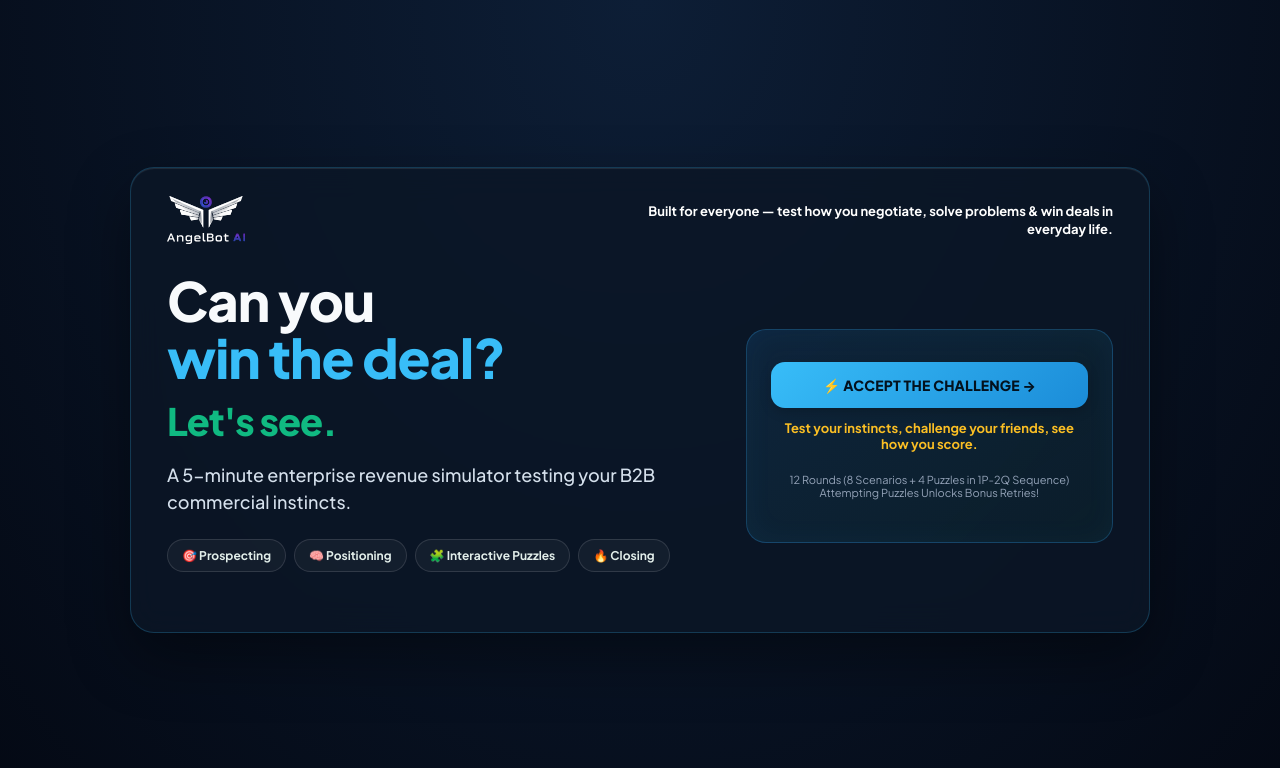
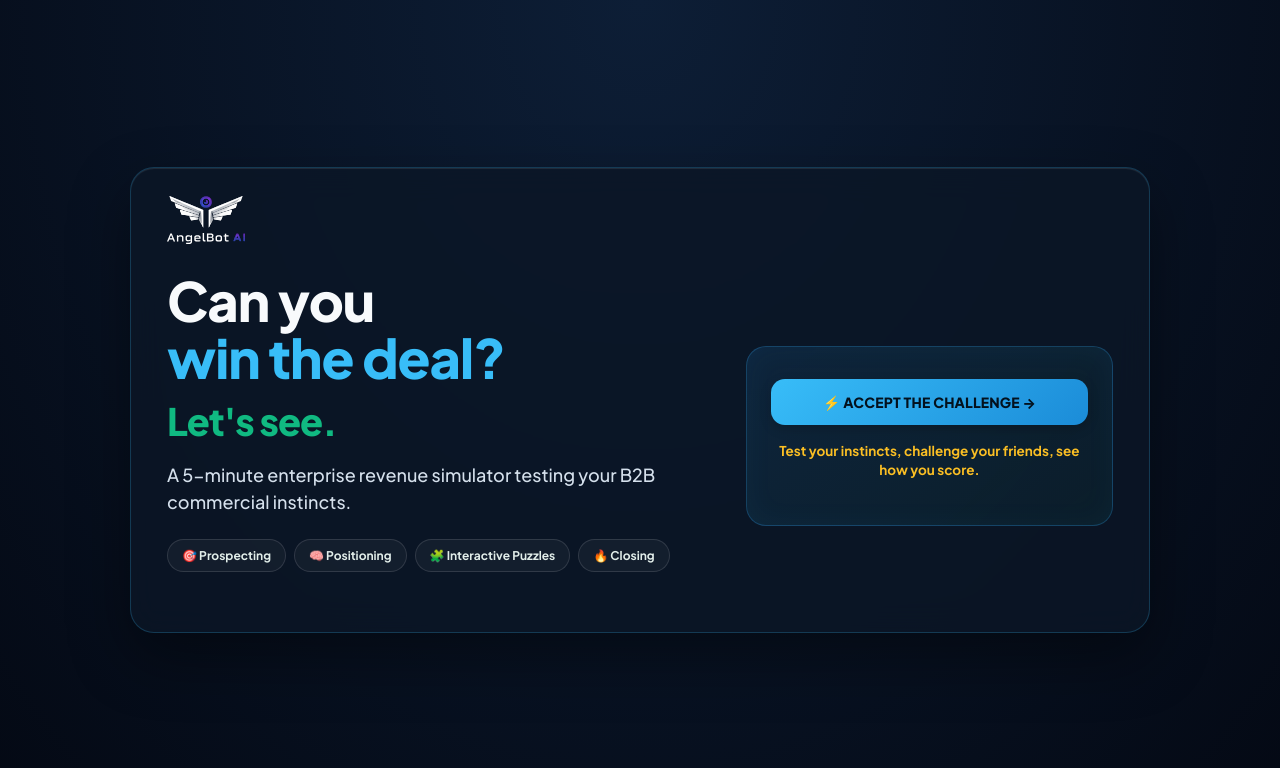
Before and after one commit to rachitas29/career-match-game, a website: page AngelBot_B2B_Revenue_Challenge_Final.html in a window 1280 px wide. Drawn offline with Linux system fonts and the light colour scheme.

Commit message:
Clean top header to logo only and place 'Test your instincts, challenge your friends, see how you score.' cleanly below ACCEPT THE CHALLENGE button

```diff
--- a/AngelBot_B2B_Revenue_Challenge_Final.html
+++ b/AngelBot_B2B_Revenue_Challenge_Final.html
@@ -1341,9 +1341,6 @@
       <div class="brand-header-bar"
         style="margin-bottom: 24px; display: flex; justify-content: space-between; align-items: center; gap: 16px; flex-wrap: wrap;">
         <img src="AB2.svg" alt="AngelBot AI Logo" style="height: 48px; max-width: 220px; object-fit: contain;">
-        <div style="text-align: right; max-width: 480px; font-size: 13px; color: var(--muted); line-height: 1.45;">
-          <b style="color:#fff;">Built for everyone — test how you negotiate, solve problems & win deals in everyday life.</b>
-        </div>
       </div>
       <div class="hero">
         <div class="hero-main">
@@ -1356,8 +1353,7 @@
         </div>
         <div class="hero-cta-side">
           <button class="btn primary hero-play-btn" onclick="start()">⚡ ACCEPT THE CHALLENGE →</button>
-          <p class="fine" style="margin-top:12px;text-align:center;color:var(--gold);font-weight:700;font-size:13px;">Test your instincts, challenge your friends, see how you score.</p>
-          <p class="fine" style="margin-top:8px;text-align:center">12 Rounds (8 Scenarios + 4 Puzzles in 1P-2Q Sequence)<br>Attempting Puzzles Unlocks Bonus Retries!</p>
+          <p class="fine" style="margin-top:16px;text-align:center;color:var(--gold);font-weight:700;font-size:13.5px;line-height:1.45;">Test your instincts, challenge your friends, see how you score.</p>
         </div>
       </div>
     </section>
```
Also changed, not shown: public/AngelBot_B2B_Revenue_Challenge_Final.html (+1 -5 lines).
